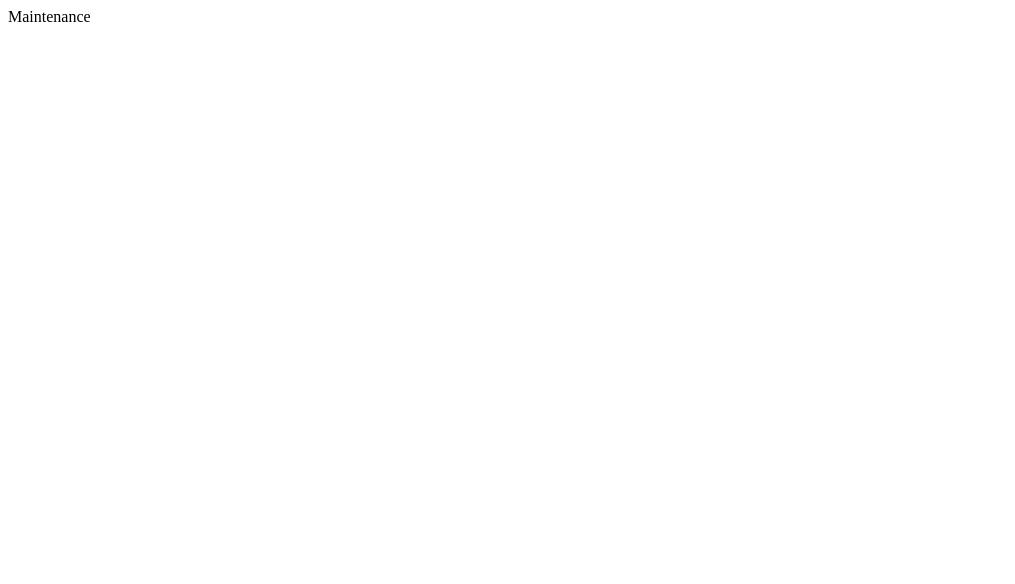
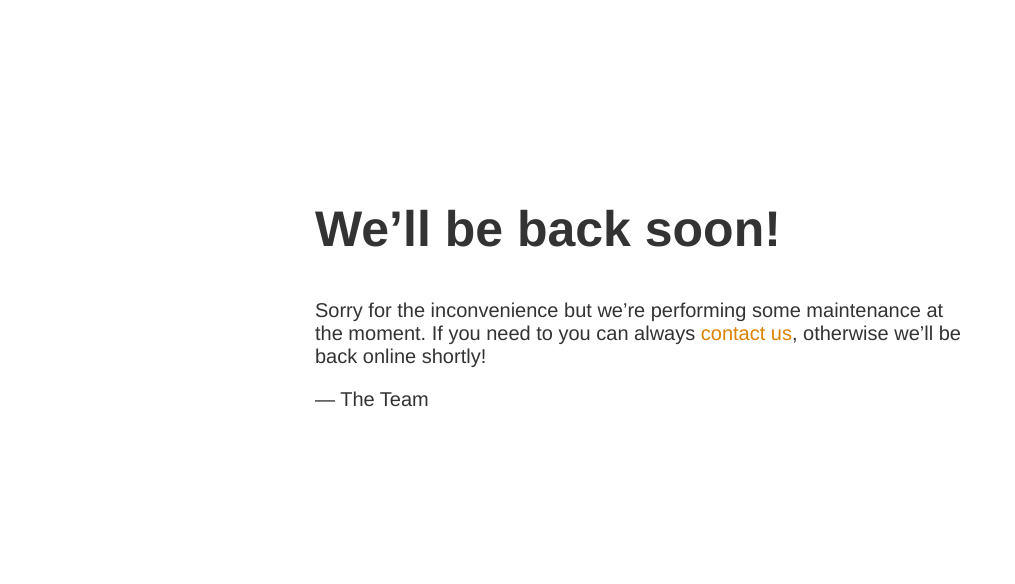
Before and after one commit to fcovas/fcovas.github.io, a plain HTML site: page index.html in a window 1280 px wide. Shown: the whole page, without its empty margins (0-1015 px from the left). Drawn offline with Linux system fonts and the light colour scheme.

Commit message:
Update index.html

```diff
--- a/index.html
+++ b/index.html
@@ -1 +1,18 @@
-Maintenance
+<!doctype html>
+<title>Site Maintenance</title>
+<style>
+  body { text-align: center; padding: 150px; }
+  h1 { font-size: 50px; }
+  body { font: 20px Helvetica, sans-serif; color: #333; }
+  article { display: block; text-align: left; width: 650px; margin: 0 auto; }
+  a { color: #dc8100; text-decoration: none; }
+  a:hover { color: #333; text-decoration: none; }
+</style>
+
+<article>
+    <h1>We&rsquo;ll be back soon!</h1>
+    <div>
+        <p>Sorry for the inconvenience but we&rsquo;re performing some maintenance at the moment. If you need to you can always <a href="mailto:#">contact us</a>, otherwise we&rsquo;ll be back online shortly!</p>
+        <p>&mdash; The Team</p>
+    </div>
+</article>
```
